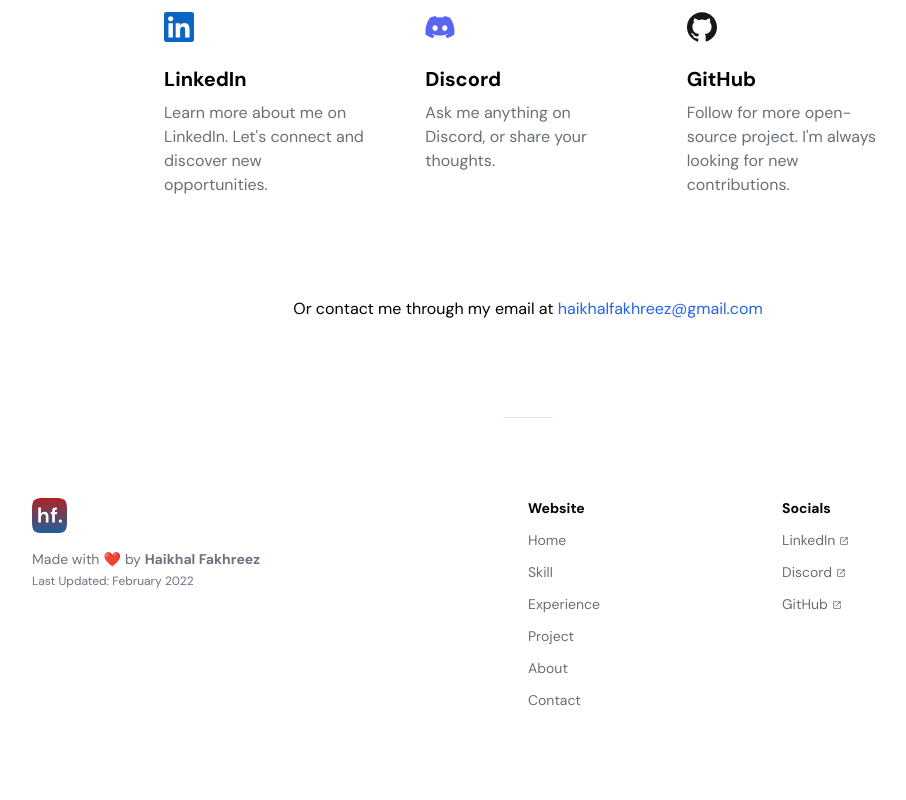
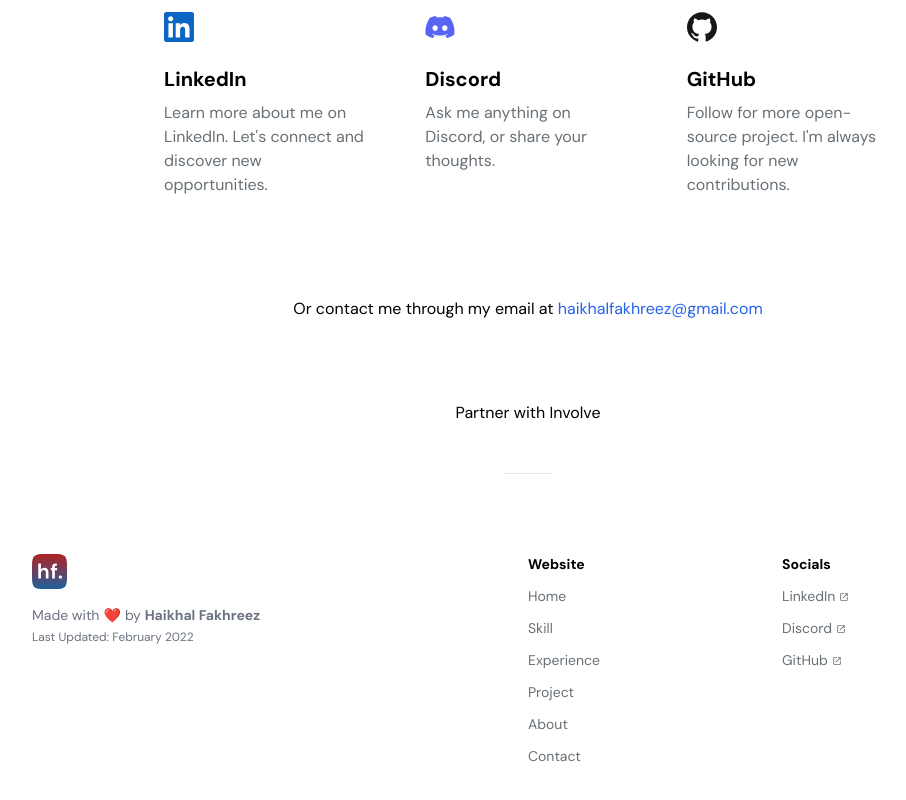
Before and after one commit to haikhalfakhreez/portfolio, a Next.js app: page / in a window 1280 px wide. Shown: the part 5476-6276 px from the top of the page, without its empty margins (112-1018 px from the left). Built offline with nearby package versions, Linux system fonts and the light colour scheme.

Commit message:
add Partner with Involve

```diff
--- a/components/home/contact.tsx
+++ b/components/home/contact.tsx
@@ -55,6 +55,7 @@ export default function Contact() {
               haikhalfakhreez@gmail.com
             </a>
           </p>
+          <p className="py-4 text-center">Partner with Involve</p>
         </div>
       </section>
     </div>
@@ -74,7 +75,7 @@ function ContactCard({ href, name, icon, description }: ContactCardType) {
       <div className="grow rounded-md p-5 transition-transform hover:translate-y-[-2px] hover:shadow hover:shadow-gray-300">
         <Image src={icon} height={30} width={30} alt={name} />
         <h3 className="mt-4 text-xl font-bold">{name}</h3>
-        <p className="text-secondary mt-2">{description}</p>
+        <p className="mt-2 text-secondary">{description}</p>
       </div>
     </a>
   )
```
